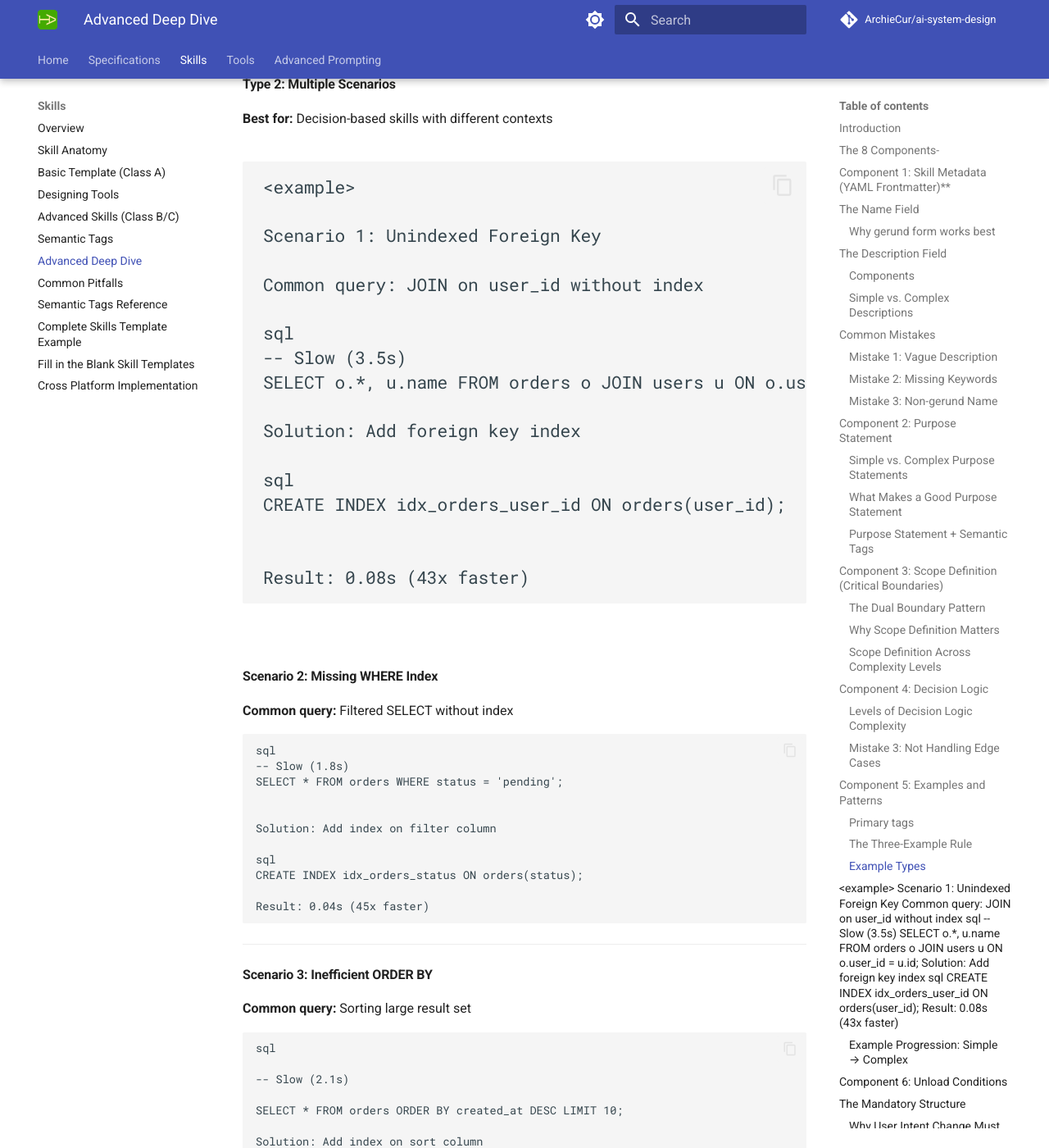
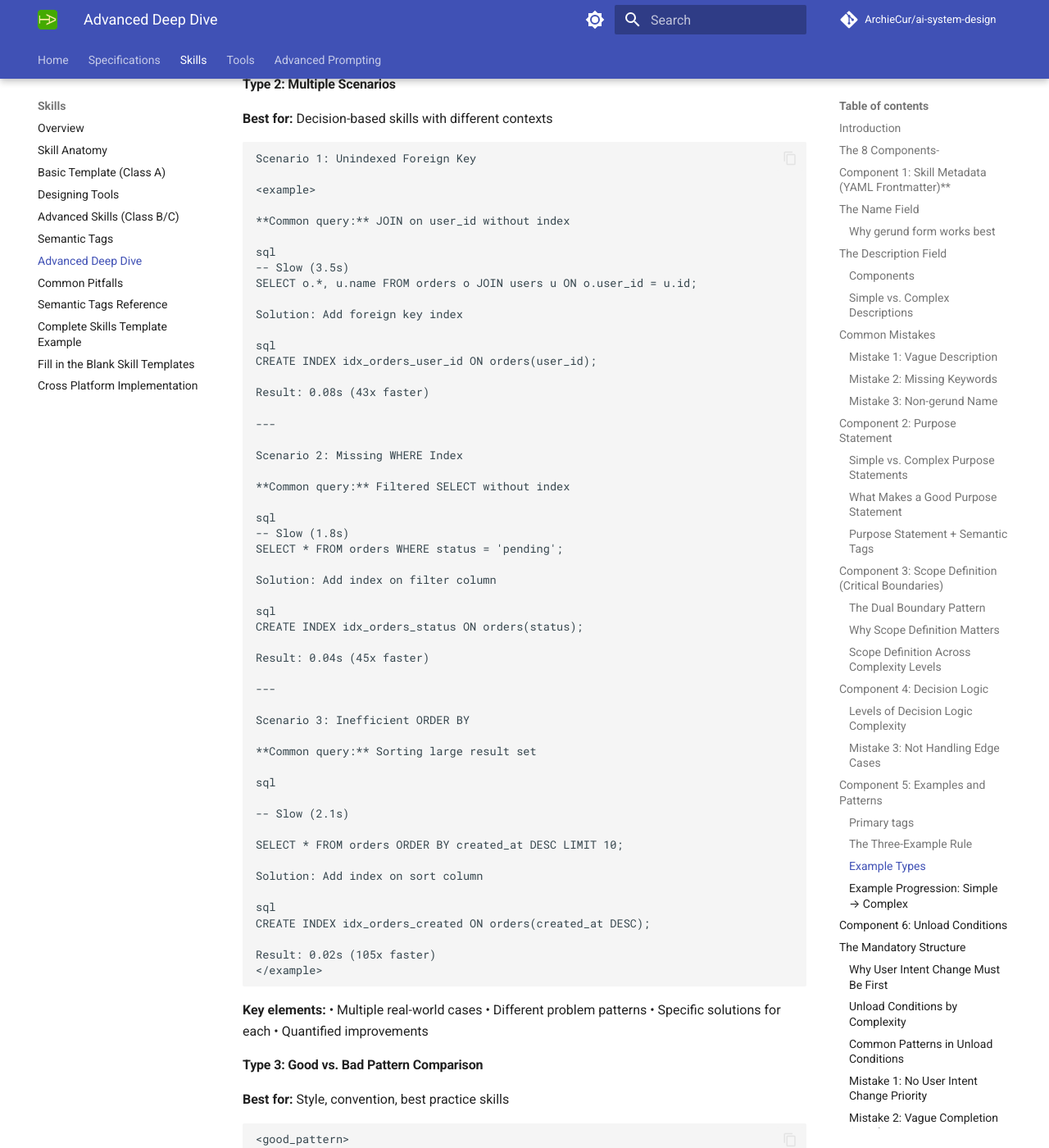
Before and after one commit to ArchieCur/ai-system-design, an MkDocs documentation site: the page built from docs/skills/Skills_1.5_Advanced_Deep_Dive.md, in a window 1280 px wide and 1400 px high, scrolled down 15241 px. Shown: the whole window at 82% size. Built offline with MkDocs 1.6.1 and Material for MkDocs 9.7.7, drawn with Linux system fonts in a browser that asks for light colours; comment, search, counter and statistics services are not loaded; some of the changed text lies outside the part shown.

Commit message:
Update Skills_1.5_Advanced_Deep_Dive.md

````diff
--- a/docs/skills/Skills_1.5_Advanced_Deep_Dive.md
+++ b/docs/skills/Skills_1.5_Advanced_Deep_Dive.md
@@ -817,11 +817,11 @@ ORDER BY created_at DESC;
 
 ```text
 
+Scenario 1: Unindexed Foreign Key
+
 <example>
 
-Scenario 1: Unindexed Foreign Key
-
-Common query: JOIN on user_id without index
+**Common query:** JOIN on user_id without index
 
 sql
 -- Slow (3.5s)
@@ -832,37 +832,30 @@ Solution: Add foreign key index
 sql
 CREATE INDEX idx_orders_user_id ON orders(user_id);
 
-
 Result: 0.08s (43x faster)
-```
+
 ---
 
-#### Scenario 2: Missing WHERE Index
+Scenario 2: Missing WHERE Index
 
 **Common query:** Filtered SELECT without index
-
-```text
 
 sql
 -- Slow (1.8s)
 SELECT * FROM orders WHERE status = 'pending';
 
-
 Solution: Add index on filter column
 
 sql
 CREATE INDEX idx_orders_status ON orders(status);
 
 Result: 0.04s (45x faster)
-```
 
 ---
 
-#### Scenario 3: Inefficient ORDER BY
+Scenario 3: Inefficient ORDER BY
 
 **Common query:** Sorting large result set
-
-```text
 
 sql
 
@@ -876,15 +869,14 @@ sql
 CREATE INDEX idx_orders_created ON orders(created_at DESC);
 
 Result: 0.02s (105x faster)
-
-,example>
+</example>
+```
+
 **Key elements:**
 • Multiple real-world cases
 • Different problem patterns
 • Specific solutions for each
 • Quantified improvements
-</example>
-```
 
 #### Type 3: Good vs. Bad Pattern Comparison
 
````
